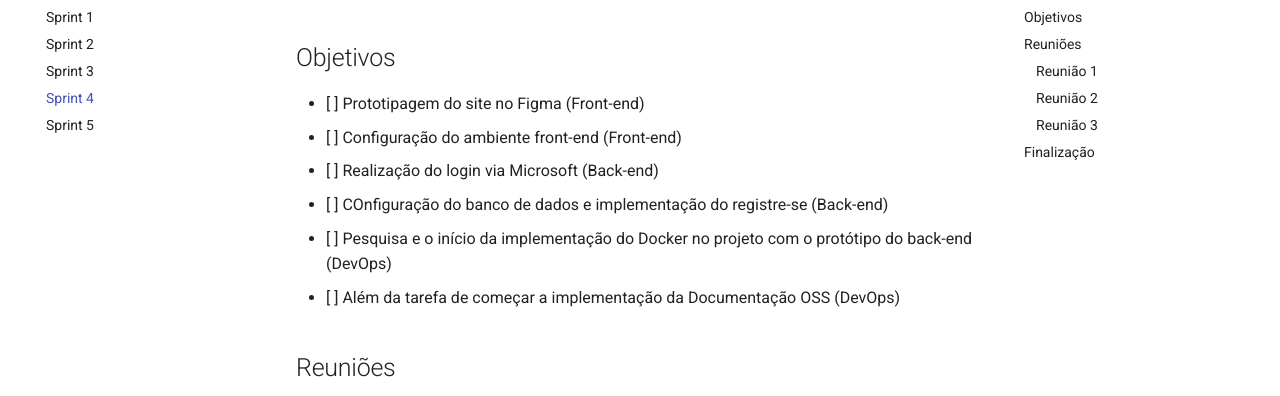
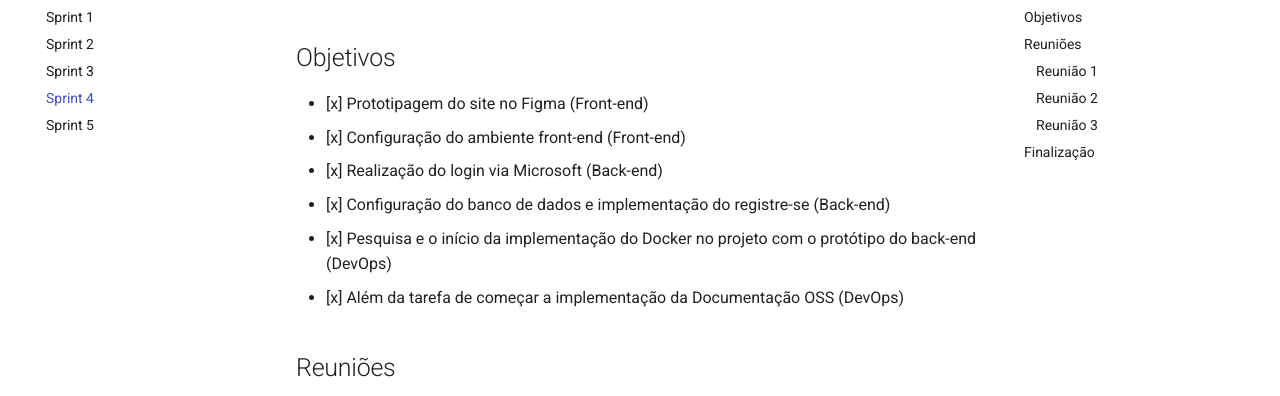
Before and after one commit to zlimaz/2025-1-AcheiUnB-Testes, an MkDocs documentation site: the page built from docs/sprints/sprint-4.md, in a window 1280 px wide and 900 px high, scrolled down 482 px. Shown: the part 166-562 px from the top of the window. Built offline with MkDocs 1.6.1 and Material for MkDocs 9.7.7, drawn with Linux system fonts in a browser that asks for light colours.

```diff
--- a/docs/sprints/sprint-4.md
+++ b/docs/sprints/sprint-4.md
@@ -10,12 +10,12 @@ Período: 11/11/2024 a 18/11/2024
 
 > - Para DevOps, foram atribuídas a pesquisa e o início da implementação do Docker no projeto, integrando-o com o protótipo do back-end, além da tarefa de começar a implementação da documentação OSS.
 ## Objetivos
-- [ ] Prototipagem do site no Figma (Front-end)
-- [ ] Configuração do ambiente front-end (Front-end)
-- [ ] Realização do login via Microsoft (Back-end)
-- [ ] COnfiguração do banco de dados e implementação do registre-se (Back-end)
-- [ ] Pesquisa e o início da implementação do Docker no projeto com o protótipo do back-end (DevOps)
-- [ ] Além da tarefa de começar a implementação da Documentação OSS (DevOps)
+- [x] Prototipagem do site no Figma (Front-end)
+- [x] Configuração do ambiente front-end (Front-end)
+- [x] Realização do login via Microsoft (Back-end)
+- [x] Configuração do banco de dados e implementação do registre-se (Back-end)
+- [x] Pesquisa e o início da implementação do Docker no projeto com o protótipo do back-end (DevOps)
+- [x] Além da tarefa de começar a implementação da Documentação OSS (DevOps)
 
 ## Reuniões
 ### Reunião 1
```
